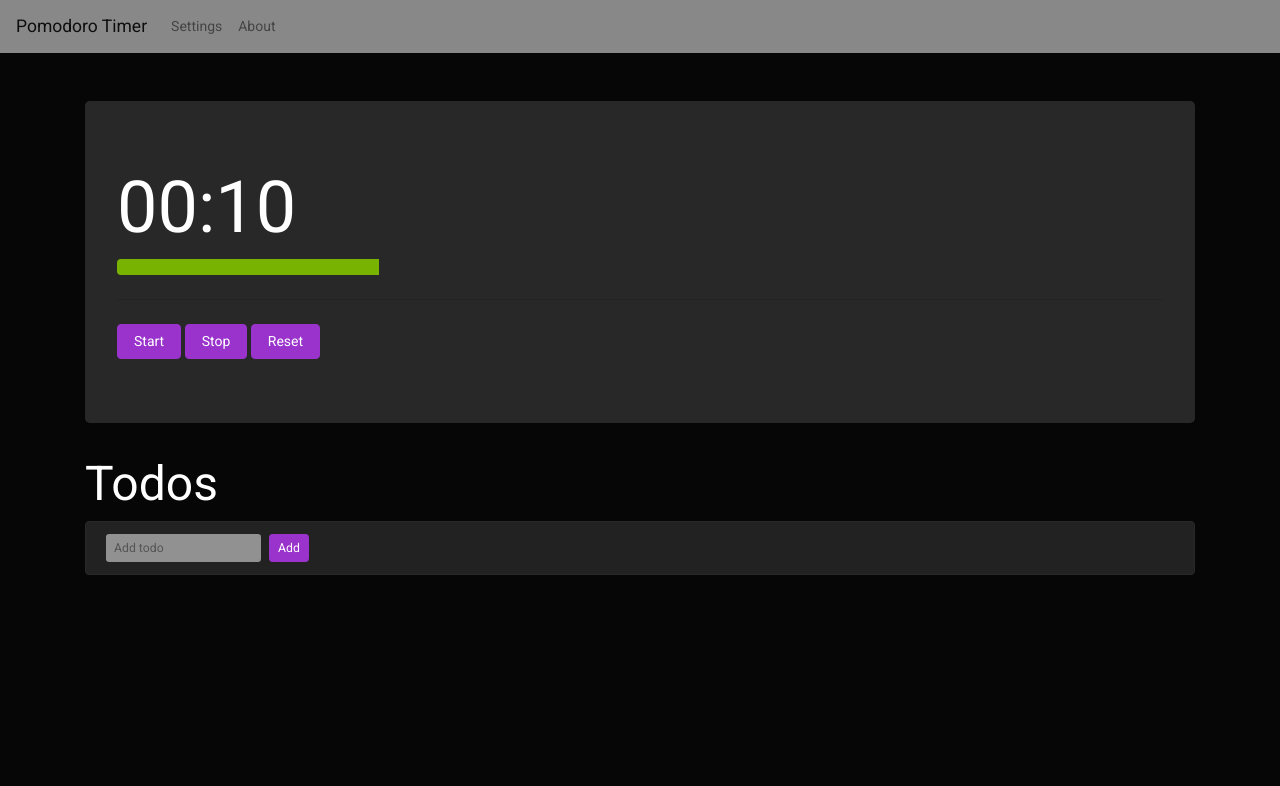
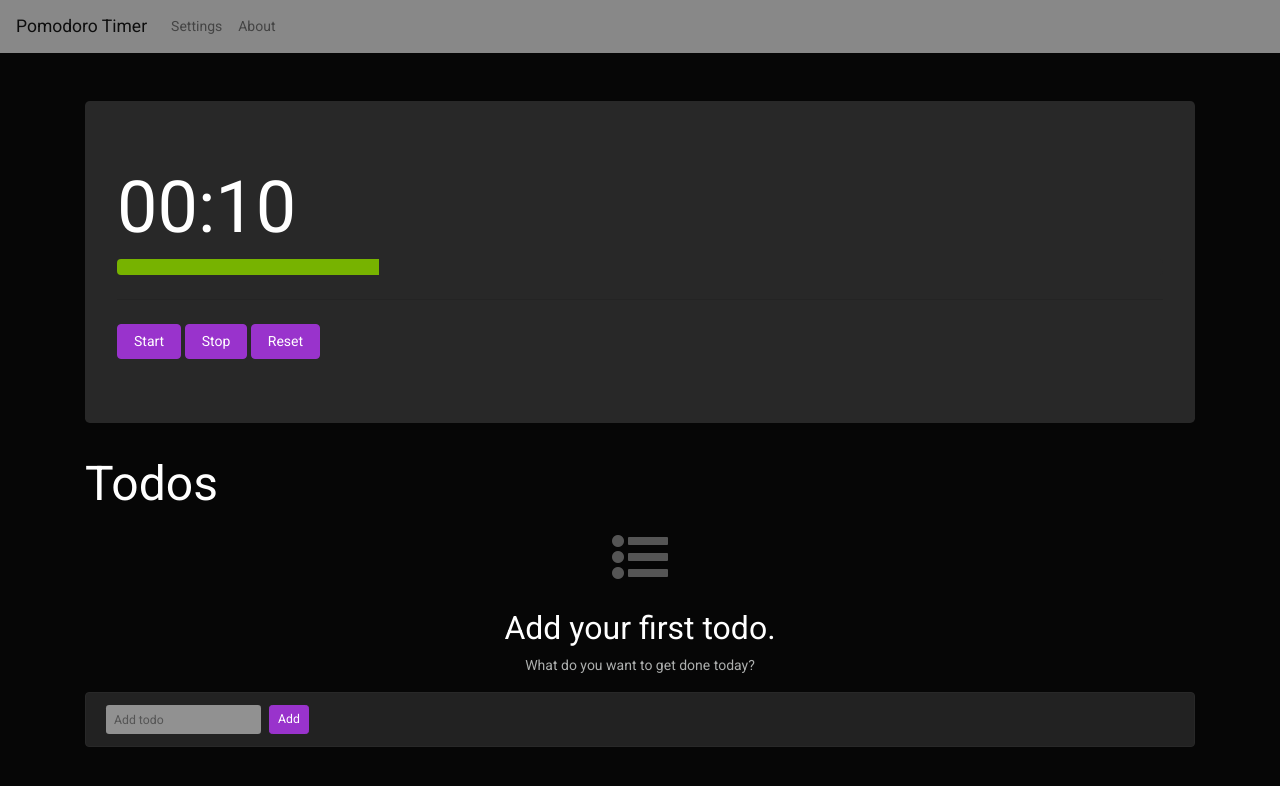
Before and after one commit to cwood89/pomodoro_timer, a plain HTML site: page index.html in a window 1280 px wide. Drawn offline with nearby package versions, Linux system fonts and the light colour scheme.

Commit message:
working on empty state for todo list

```diff
--- a/index.html
+++ b/index.html
@@ -49,6 +49,11 @@
 
   <div class="container">
     <h2>Todos</h2>
+    <div class="mt-3 text-center" id="empty">
+      <i class="fa fa-4x fa-list-ul text-secondary mb-4"></i>
+      <h4>Add your first todo.</h4>
+      <p>What do you want to get done today?</p>
+    </div>
     <ul id="todo-list" class=" list-group">
       <li class="list-group-item d-flex justify-content-between align-items-center">
         <form class="form-inline" id="todo-form">
--- a/main.js
+++ b/main.js
@@ -111,7 +111,8 @@ function addTodo(text) {
   };
 
   todoItems.push(todo);
-
+  const emptyMessage = document.querySelector("#empty");
+  emptyMessage.remove();
   const list = document.querySelector('#todo-list');
 
   list.insertAdjacentHTML('afterbegin', `
```
